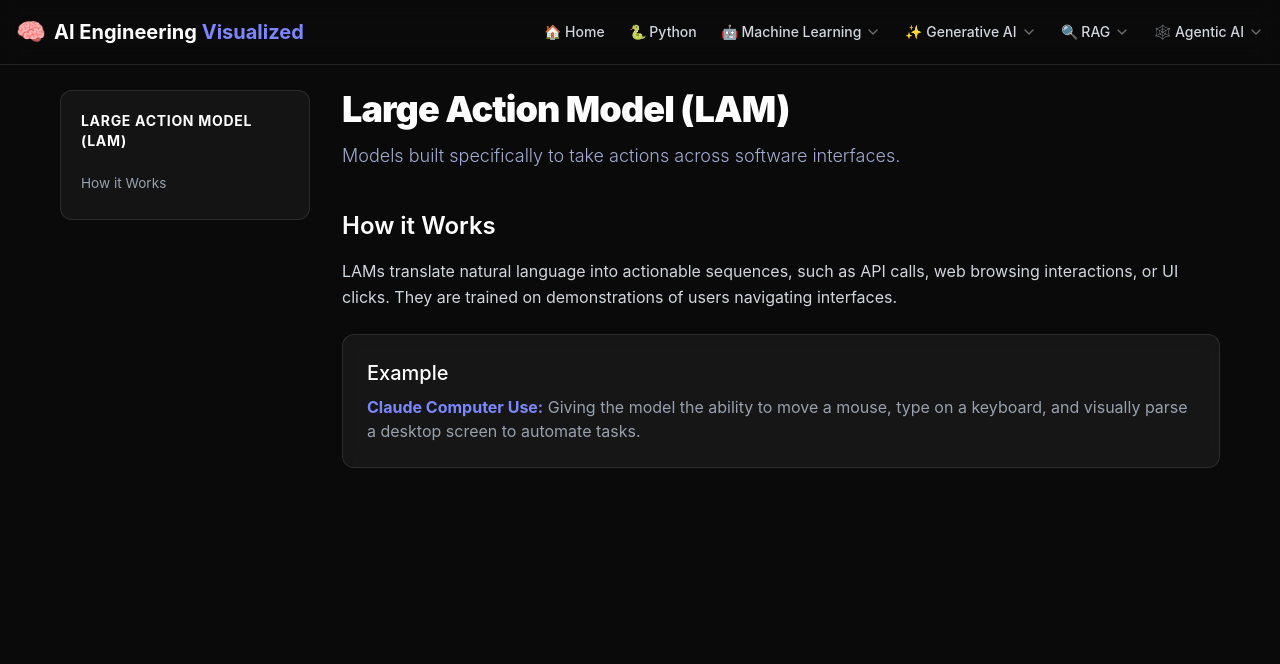
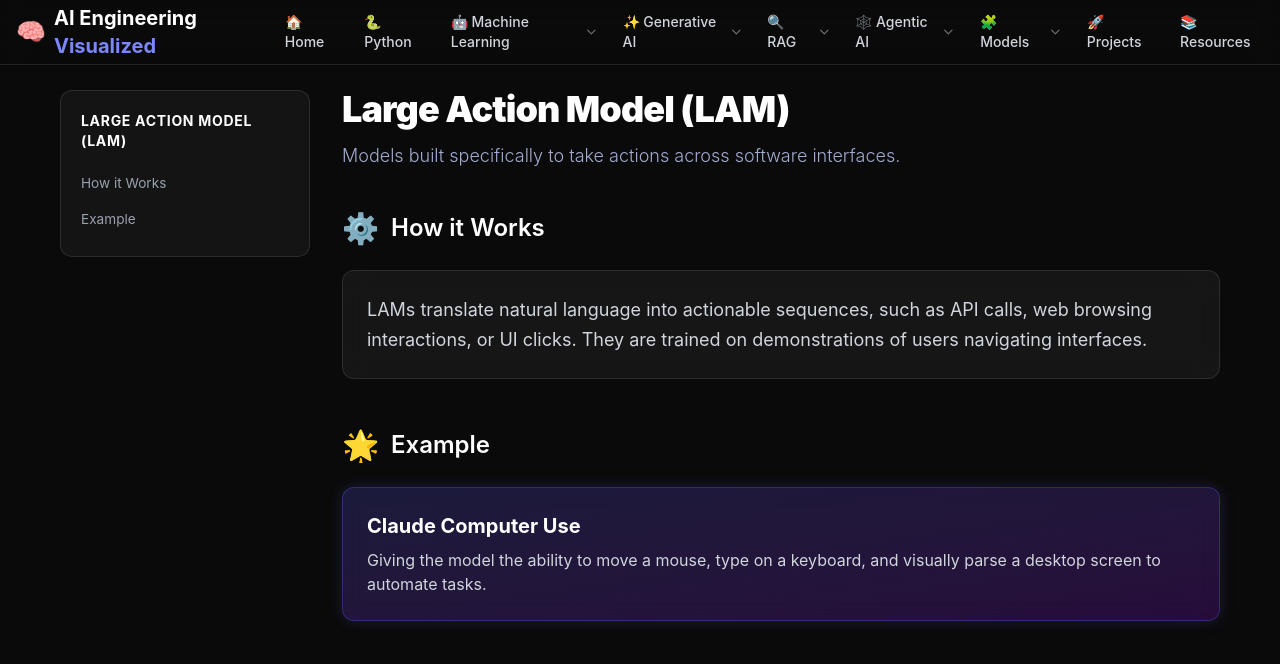
Before and after one commit to Amara-Manikanta/ai-engineering-visualized, a React (Vite) app in the folder v2-react/: page /llms/lam-type in a window 1280 px wide. Shown: the top 664 px of the page. Built offline with nearby package versions, Linux system fonts and the light colour scheme.

Commit message:
fix: complete navigation + recover MoE/LCM/LAM content

```diff
--- a/v2-react/src/components/GlobalHeader.jsx
+++ b/v2-react/src/components/GlobalHeader.jsx
@@ -12,6 +12,13 @@ const NAV_LINKS = [
       { name: "Introduction", path: "/ml" },
       { name: "Supervised", path: "/ml/supervised" },
       { name: "Unsupervised", path: "/ml/unsupervised" },
+      { name: "Deep Learning", path: "/ml/deep-learning" },
+      { name: "NLP", path: "/ml/nlp" },
+      { name: "Decision Trees", path: "/ml/decision-trees" },
+      { name: "KNN", path: "/ml/knn" },
+      { name: "Logistic Reg", path: "/ml/logistic-regression" },
+      { name: "Linear Reg", path: "/ml/linear-regression" },
+      { name: "Multi Reg", path: "/ml/multiple-regression" },
     ],
   },
   {
@@ -22,6 +29,8 @@ const NAV_LINKS = [
       { name: "LLM Inference", path: "/llm-inference" },
       { name: "Prompt Engineering", path: "/prompting" },
       { name: "Embeddings", path: "/embeddings" },
+      { name: "Fine-tuning", path: "/genai/fine-tuning" },
+      { name: "Quantization", path: "/genai/quantization" },
     ],
   },
   {
@@ -30,6 +39,16 @@ const NAV_LINKS = [
     subLinks: [
       { name: "Fundamentals", path: "/rag/fundamentals" },
       { name: "Data Prep", path: "/rag/data-prep" },
+      { name: "Indexing", path: "/rag/indexing" },
+      { name: "Chunking", path: "/rag/chunking" },
+      { name: "Embeddings", path: "/rag/embeddings" },
+      { name: "Vector DBs", path: "/rag/vector-dbs" },
+      { name: "Retrieval", path: "/rag/retrieval" },
+      { name: "Generation", path: "/rag/generation" },
+      { name: "Evaluation", path: "/rag/evaluation" },
+      { name: "Development", path: "/rag/development" },
+      { name: "Types of RAG", path: "/rag/types-of-rag" },
+      { name: "Adv Retrieval", path: "/rag/advanced-retrieval" },
     ],
   },
   {
@@ -41,8 +60,26 @@ const NAV_LINKS = [
       { name: "LangGraph", path: "/langgraph" },
       { name: "LangChain", path: "/agents/langchain" },
       { name: "Document Loaders", path: "/agents/document-loaders" },
+      { name: "Tool Calling", path: "/agents/tool-calling" },
+      { name: "Memory", path: "/agents/memory" },
+      { name: "Multi-Agent", path: "/agents/multi-agent" },
     ],
   },
+  {
+    name: "🧩 Models",
+    path: "/models",
+    subLinks: [
+      { name: "Claude", path: "/claude" },
+      { name: "GPT", path: "/models/gpt" },
+      { name: "Gemini", path: "/models/gemini" },
+      { name: "Llama", path: "/models/llama" },
+      { name: "Qwen", path: "/models/qwen" },
+      { name: "DeepSeek", path: "/models/deepseek" },
+      { name: "Mistral", path: "/models/mistral" },
+    ],
+  },
+  { name: "🚀 Projects", path: "/projects" },
+  { name: "📚 Resources", path: "/resources" },
 ];
 
 export default function GlobalHeader() {
--- a/v2-react/src/pages/LlmLam.jsx
+++ b/v2-react/src/pages/LlmLam.jsx
@@ -1,10 +1,11 @@
-import React from 'react';
-import { motion } from 'framer-motion';
-import GuideLayout from '../components/GuideLayout';
+import React from "react";
+import { motion } from "framer-motion";
+import GuideLayout from "../components/GuideLayout";
 
 export default function LlmLam() {
   const toc = [
-    { label: "How it Works", hash: "how-it-works" },
+    { label: "How it Works", hash: "#how-it-works" },
+    { label: "Example", hash: "#example" }
   ];
 
   return (
@@ -13,29 +14,51 @@ export default function LlmLam() {
       intro="Models built specifically to take actions across software interfaces."
       toc={toc}
     >
+      <div className="space-y-12 mt-8">
         <motion.section
           id="how-it-works"
-        className="mb-12"
           initial={{ opacity: 0, y: 20 }}
           whileInView={{ opacity: 1, y: 0 }}
           viewport={{ once: true }}
-        transition={{ duration: 0.5 }}
+          transition={{ duration: 0.6 }}
+          className="scroll-mt-24"
         >
-        <h2 className="text-2xl font-semibold text-white mb-4">How it Works</h2>
-        <p className="text-gray-300 mb-6 leading-relaxed">
+          <div className="flex items-center gap-3 mb-6">
+            <span className="text-3xl">⚙️</span>
+            <h2 className="text-2xl font-semibold text-white m-0">How it Works</h2>
+          </div>
+
+          <div className="bg-white/5 border border-white/10 rounded-xl p-6 backdrop-blur-md">
+            <p className="text-gray-300 leading-relaxed text-lg">
               LAMs translate natural language into actionable sequences, such as API calls, web browsing interactions, or UI clicks. They are trained on demonstrations of users navigating interfaces.
             </p>
+          </div>
+        </motion.section>
+
+        <motion.section
+          id="example"
+          initial={{ opacity: 0, y: 20 }}
+          whileInView={{ opacity: 1, y: 0 }}
+          viewport={{ once: true }}
+          transition={{ duration: 0.6, delay: 0.2 }}
+          className="scroll-mt-24"
+        >
+          <div className="flex items-center gap-3 mb-6">
+            <span className="text-3xl">🌟</span>
+            <h2 className="text-2xl font-semibold text-white m-0">Example</h2>
+          </div>
+
           <motion.div
-          className="bg-white/5 border border-white/10 rounded-xl p-6 backdrop-blur-sm"
             whileHover={{ scale: 1.02 }}
-          transition={{ type: "spring", stiffness: 300 }}
+            className="bg-gradient-to-br from-indigo-500/20 to-purple-600/20 border border-indigo-500/30 rounded-xl p-6 backdrop-blur-md shadow-[0_0_15px_rgba(99,102,241,0.2)]"
           >
-          <h3 className="text-xl font-medium text-white mb-2">Example</h3>
-          <p className="text-gray-400">
-            <strong className="text-indigo-400">Claude Computer Use:</strong> Giving the model the ability to move a mouse, type on a keyboard, and visually parse a desktop screen to automate tasks.
+            <h3 className="text-xl font-bold text-white mb-2">Claude Computer Use</h3>
+            <p className="text-gray-300">
+              Giving the model the ability to move a mouse, type on a keyboard, and visually parse a desktop screen to automate tasks.
             </p>
           </motion.div>
         </motion.section>
+      </div>
     </GuideLayout>
   );
 }
--- a/v2-react/src/pages/LlmLcm.jsx
+++ b/v2-react/src/pages/LlmLcm.jsx
@@ -1,10 +1,11 @@
-import React from 'react';
-import { motion } from 'framer-motion';
-import GuideLayout from '../components/GuideLayout';
+import React from "react";
+import { motion } from "framer-motion";
+import GuideLayout from "../components/GuideLayout";
 
 export default function LlmLcm() {
   const toc = [
-    { label: "How it Works", hash: "how-it-works" },
+    { label: "How it Works", hash: "#how-it-works" },
+    { label: "Example", hash: "#example" }
   ];
 
   return (
@@ -13,29 +14,51 @@ export default function LlmLcm() {
       intro="Models that operate on abstract concepts rather than individual tokens."
       toc={toc}
     >
+      <div className="space-y-12 mt-8">
         <motion.section
           id="how-it-works"
-        className="mb-12"
           initial={{ opacity: 0, y: 20 }}
           whileInView={{ opacity: 1, y: 0 }}
           viewport={{ once: true }}
-        transition={{ duration: 0.5 }}
+          transition={{ duration: 0.6 }}
+          className="scroll-mt-24"
         >
-        <h2 className="text-2xl font-semibold text-white mb-4">How it Works</h2>
-        <p className="text-gray-300 mb-6 leading-relaxed">
+          <div className="flex items-center gap-3 mb-6">
+            <span className="text-3xl">⚙️</span>
+            <h2 className="text-2xl font-semibold text-white m-0">How it Works</h2>
+          </div>
+
+          <div className="bg-white/5 border border-white/10 rounded-xl p-6 backdrop-blur-md">
+            <p className="text-gray-300 leading-relaxed text-lg">
               Unlike LLMs that predict word-by-word, LCMs embed entire sentences or concepts into a latent space (e.g. SONAR embeddings) and use diffusion processes to generate outputs. This makes them inherently language-agnostic, capable of reasoning purely in concepts.
             </p>
+          </div>
+        </motion.section>
+
+        <motion.section
+          id="example"
+          initial={{ opacity: 0, y: 20 }}
+          whileInView={{ opacity: 1, y: 0 }}
+          viewport={{ once: true }}
+          transition={{ duration: 0.6, delay: 0.2 }}
+          className="scroll-mt-24"
+        >
+          <div className="flex items-center gap-3 mb-6">
+            <span className="text-3xl">🌟</span>
+            <h2 className="text-2xl font-semibold text-white m-0">Example</h2>
+          </div>
+
           <motion.div
-          className="bg-white/5 border border-white/10 rounded-xl p-6 backdrop-blur-sm"
             whileHover={{ scale: 1.02 }}
-          transition={{ type: "spring", stiffness: 300 }}
+            className="bg-gradient-to-br from-indigo-500/20 to-purple-600/20 border border-indigo-500/30 rounded-xl p-6 backdrop-blur-md shadow-[0_0_15px_rgba(99,102,241,0.2)]"
           >
-          <h3 className="text-xl font-medium text-white mb-2">Example</h3>
-          <p className="text-gray-400">
-            <strong className="text-indigo-400">Meta LCM:</strong> Translating a complex idea directly from English to Swahili without needing token-level alignment.
+            <h3 className="text-xl font-bold text-white mb-2">Meta LCM</h3>
+            <p className="text-gray-300">
+              Translating a complex idea directly from English to Swahili without needing token-level alignment.
             </p>
           </motion.div>
         </motion.section>
+      </div>
     </GuideLayout>
   );
 }
--- a/v2-react/src/pages/LlmMoe.jsx
+++ b/v2-react/src/pages/LlmMoe.jsx
@@ -1,10 +1,11 @@
-import React from 'react';
-import { motion } from 'framer-motion';
-import GuideLayout from '../components/GuideLayout';
+import React from "react";
+import { motion } from "framer-motion";
+import GuideLayout from "../components/GuideLayout";
 
 export default function LlmMoe() {
   const toc = [
-    { label: "How it Works", hash: "how-it-works" },
+    { label: "How it Works", hash: "#how-it-works" },
+    { label: "Example", hash: "#example" }
   ];
 
   return (
@@ -13,29 +14,51 @@ export default function LlmMoe() {
       intro="A sparse architecture that routes tokens to specific expert sub-networks."
       toc={toc}
     >
+      <div className="space-y-12 mt-8">
         <motion.section
           id="how-it-works"
-        className="mb-12"
           initial={{ opacity: 0, y: 20 }}
           whileInView={{ opacity: 1, y: 0 }}
           viewport={{ once: true }}
-        transition={{ duration: 0.5 }}
+          transition={{ duration: 0.6 }}
+          className="scroll-mt-24"
         >
-        <h2 className="text-2xl font-semibold text-white mb-4">How it Works</h2>
-        <p className="text-gray-300 mb-6 leading-relaxed">
+          <div className="flex items-center gap-3 mb-6">
+            <span className="text-3xl">⚙️</span>
+            <h2 className="text-2xl font-semibold text-white m-0">How it Works</h2>
+          </div>
+
+          <div className="bg-white/5 border border-white/10 rounded-xl p-6 backdrop-blur-md">
+            <p className="text-gray-300 leading-relaxed text-lg">
               Instead of passing data through every single parameter (dense), an MoE uses a Router mechanism to send a token to only 2 or 3 "Experts" out of many. This allows the model to have massive total parameters (e.g., 8x7B = 47B total) but only use a small fraction (e.g., 14B) during inference, making it highly efficient.
             </p>
+          </div>
+        </motion.section>
+
+        <motion.section
+          id="example"
+          initial={{ opacity: 0, y: 20 }}
+          whileInView={{ opacity: 1, y: 0 }}
+          viewport={{ once: true }}
+          transition={{ duration: 0.6, delay: 0.2 }}
+          className="scroll-mt-24"
+        >
+          <div className="flex items-center gap-3 mb-6">
+            <span className="text-3xl">🌟</span>
+            <h2 className="text-2xl font-semibold text-white m-0">Example</h2>
+          </div>
+
           <motion.div
-          className="bg-white/5 border border-white/10 rounded-xl p-6 backdrop-blur-sm"
             whileHover={{ scale: 1.02 }}
-          transition={{ type: "spring", stiffness: 300 }}
+            className="bg-gradient-to-br from-indigo-500/20 to-purple-600/20 border border-indigo-500/30 rounded-xl p-6 backdrop-blur-md shadow-[0_0_15px_rgba(99,102,241,0.2)]"
           >
-          <h3 className="text-xl font-medium text-white mb-2">Example</h3>
-          <p className="text-gray-400">
-            <strong className="text-indigo-400">Mixtral 8x7B:</strong> A very popular open-source model that outperforms Llama 2 70B while running much faster.
+            <h3 className="text-xl font-bold text-white mb-2">Mixtral 8x7B</h3>
+            <p className="text-gray-300">
+              A very popular open-source model that outperforms Llama 2 70B while running much faster.
             </p>
           </motion.div>
         </motion.section>
+      </div>
     </GuideLayout>
   );
 }
```
Lines whose indentation alone changed are shown as unchanged.
